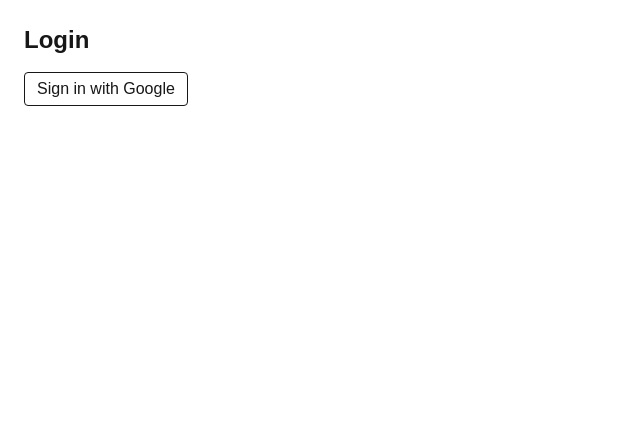
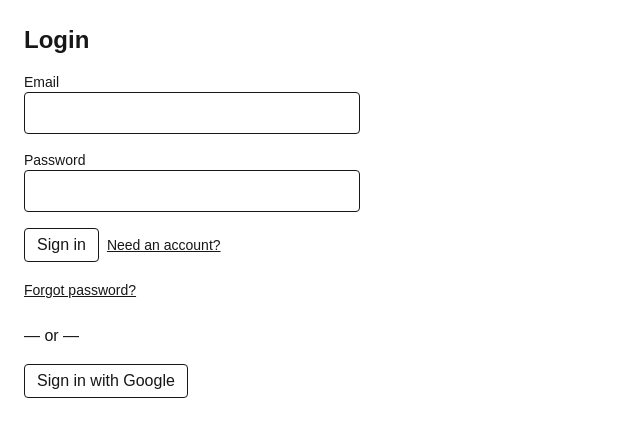
Before and after one commit to kdilts13/portfolio, a Next.js app in the folder web/: page /login in a window 1280 px wide. Shown: the top 436 px of the page, without its empty margins (0-640 px from the left). Built offline with nearby package versions, Linux system fonts and the light colour scheme; no server answers.

Commit message:
Add support for email / password type accounts

```diff
--- a/web/src/app/login/page.tsx
+++ b/web/src/app/login/page.tsx
@@ -3,7 +3,10 @@ import { auth } from '@/lib/firebase';
 import {
   GoogleAuthProvider,
   signInWithPopup,
-  signOut,
+  signInWithEmailAndPassword,
+  createUserWithEmailAndPassword,
+  sendPasswordResetEmail,
+  sendEmailVerification,
   onAuthStateChanged,
   User,
 } from 'firebase/auth';
@@ -11,29 +14,98 @@ import { useEffect, useState } from 'react';
 
 export default function LoginPage() {
   const [user, setUser] = useState<User | null>(null);
-
+  const [email, setEmail] = useState('');
+  const [password, setPassword] = useState('');
+  const [mode, setMode] = useState<'signin' | 'signup'>('signin');
+  const [msg, setMsg] = useState<string | null>(null);
   useEffect(() => onAuthStateChanged(auth, setUser), []);
 
+  async function handleEmailAuth() {
+    setMsg(null);
+    try {
+      if (mode === 'signup') {
+        const { user } = await createUserWithEmailAndPassword(auth, email, password);
+        // optional: require email verification before API access (see backend step)
+        await sendEmailVerification(user).catch(() => {});
+      } else {
+        await signInWithEmailAndPassword(auth, email, password);
+      }
+    } catch (e: any) {
+      setMsg(e.code ?? 'auth/error');
+    }
+  }
+
   return (
-    <main className="p-6 space-y-4">
+    <main className="p-6 space-y-4 max-w-sm">
       <h1 className="text-2xl font-bold">Login</h1>
-      {user ? (
+
+      {!user ? (
+        <>
+          <label className="block">
+            <div className="text-sm">Email</div>
+            <input
+              className="border rounded w-full p-2"
+              value={email}
+              onChange={(e) => setEmail(e.target.value)}
+            />
+          </label>
+          <label className="block">
+            <div className="text-sm">Password</div>
+            <input
+              type="password"
+              className="border rounded w-full p-2"
+              value={password}
+              onChange={(e) => setPassword(e.target.value)}
+            />
+          </label>
+
+          <div className="flex gap-2">
+            <button className="border rounded px-3 py-1" onClick={handleEmailAuth}>
+              {mode === 'signin' ? 'Sign in' : 'Create account'}
+            </button>
+            <button
+              className="text-sm underline"
+              onClick={() => setMode((m) => (m === 'signin' ? 'signup' : 'signin'))}
+            >
+              {mode === 'signin' ? 'Need an account?' : 'Have an account?'}
+            </button>
+          </div>
+
+          <button
+            className="text-sm underline"
+            onClick={async () => {
+              if (!email) return setMsg('Enter your email first');
+              await sendPasswordResetEmail(auth, email);
+              setMsg('Password reset email sent (emulator).');
+            }}
+          >
+            Forgot password?
+          </button>
+
+          <div className="pt-2">— or —</div>
+          <button
+            className="border rounded px-3 py-1"
+            onClick={async () => {
+              await signInWithPopup(auth, new GoogleAuthProvider());
+            }}
+          >
+            Sign in with Google
+          </button>
+
+          {msg && <div className="text-sm text-red-600">{msg}</div>}
+        </>
+      ) : (
         <>
           <div>Signed in as {user.email ?? user.uid}</div>
-          <button className="border rounded px-3 py-1" onClick={() => signOut(auth)}>
+          {!user.emailVerified && (
+            <button className="text-sm underline" onClick={() => sendEmailVerification(user)}>
+              Resend verification email
+            </button>
+          )}
+          <button className="border rounded px-3 py-1" onClick={() => auth.signOut()}>
             Sign out
           </button>
         </>
-      ) : (
-        <button
-          className="border rounded px-3 py-1"
-          onClick={async () => {
-            const provider = new GoogleAuthProvider();
-            await signInWithPopup(auth, provider);
-          }}
-        >
-          Sign in with Google
-        </button>
       )}
     </main>
   );
```
